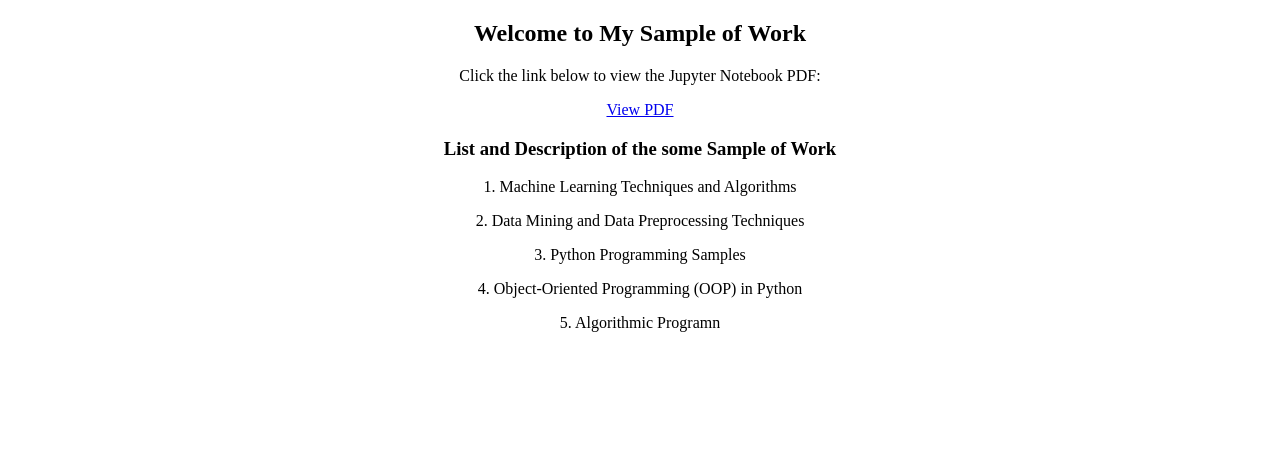
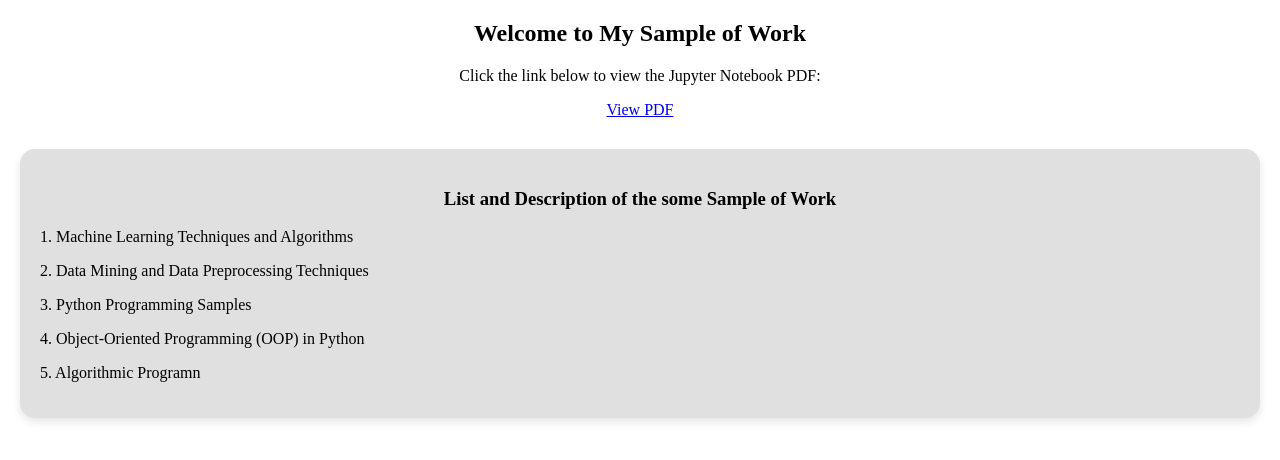
Before and after one commit to OmprakashSahani/Jupyter-Notebook-Sample-Work-, a plain HTML site: page index.html in a window 1280 px wide. Drawn offline with Linux system fonts and the light colour scheme.

Commit message:
Update index.html

```diff
--- a/index.html
+++ b/index.html
@@ -9,7 +9,7 @@
             text-align: center;
         }
 
-        Description {
+        .Description {
             background-color: #e0e0e0;
             padding: 20px;
             border-radius: 15px;
@@ -18,7 +18,7 @@
             margin: 30px auto;
         }
 
-        p1 {
+        .p1 {
             text-align: left;
         }
 
```
